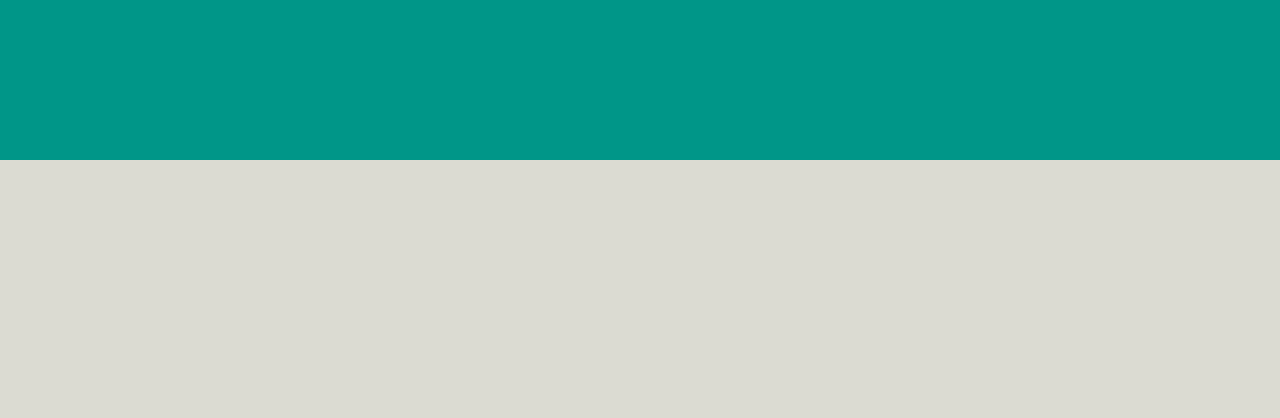
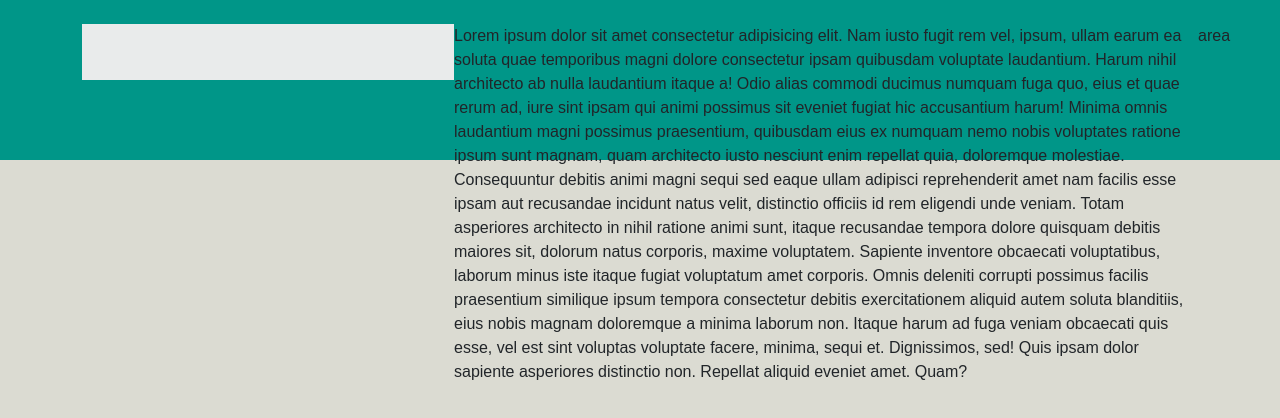
Before and after one commit to MatteoNocera/vue-boolzapp, a plain HTML site: page index.html in a window 1280 px wide. Drawn offline with nearby package versions, Linux system fonts and the light colour scheme.

Commit message:
working on nav

```diff
--- a/assets/css/style.css
+++ b/assets/css/style.css
@@ -1,6 +1,6 @@
 :root {
     --bz-app-principal: #dbdbd2;
-    --bz-app-header: #009688;
+    --bz-app-gradient: #009688;
     --bz-app-success: #d5f9ba;
     --bz-app-light: #e9ebeb;
     --bz-app-white: #ffffff;
@@ -14,5 +14,10 @@ body {
 
 main {
     height: 100vh;
-    background: linear-gradient(to bottom, var(--bz-app-header) 20%, var(--bz-app-principal) 0%);
+    background: linear-gradient(to bottom, var(--bz-app-gradient) 20%, var(--bz-app-principal) 0%);
 }
+
+#user {
+    height: 7vh;
+    background-color: var(--bz-app-light);
+}
--- a/index.html
+++ b/index.html
@@ -23,7 +23,18 @@
 
 
     <main>
+        <div class="container py-4 d-flex align-items-start">
+            <section id="nav" class="col-4">
+                <div id="user" class="d-flex">
 
+                </div>
+            </section>
+
+
+            <section id="message_area" class="col-8">
+                Lorem ipsum dolor sit amet consectetur adipisicing elit. Nam iusto fugit rem vel, ipsum, ullam earum ea soluta quae temporibus magni dolore consectetur ipsam quibusdam voluptate laudantium. Harum nihil architecto ab nulla laudantium itaque a! Odio alias commodi ducimus numquam fuga quo, eius et quae rerum ad, iure sint ipsam qui animi possimus sit eveniet fugiat hic accusantium harum! Minima omnis laudantium magni possimus praesentium, quibusdam eius ex numquam nemo nobis voluptates ratione ipsum sunt magnam, quam architecto iusto nesciunt enim repellat quia, doloremque molestiae. Consequuntur debitis animi magni sequi sed eaque ullam adipisci reprehenderit amet nam facilis esse ipsam aut recusandae incidunt natus velit, distinctio officiis id rem eligendi unde veniam. Totam asperiores architecto in nihil ratione animi sunt, itaque recusandae tempora dolore quisquam debitis maiores sit, dolorum natus corporis, maxime voluptatem. Sapiente inventore obcaecati voluptatibus, laborum minus iste itaque fugiat voluptatum amet corporis. Omnis deleniti corrupti possimus facilis praesentium similique ipsum tempora consectetur debitis exercitationem aliquid autem soluta blanditiis, eius nobis magnam doloremque a minima laborum non. Itaque harum ad fuga veniam obcaecati quis esse, vel est sint voluptas voluptate facere, minima, sequi et. Dignissimos, sed! Quis ipsam dolor sapiente asperiores distinctio non. Repellat aliquid eveniet amet. Quam?
+            </section>area
+        </div>
     </main>
 
     <script src="./assets/js/script.js" type="text/javascript"></script>
```
